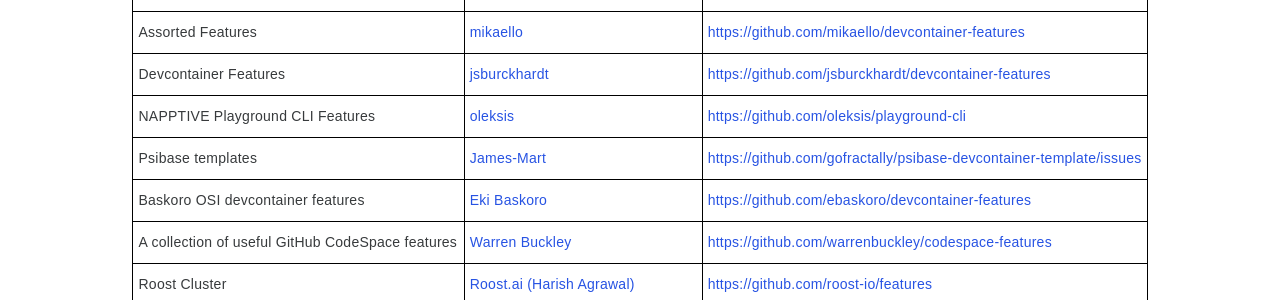
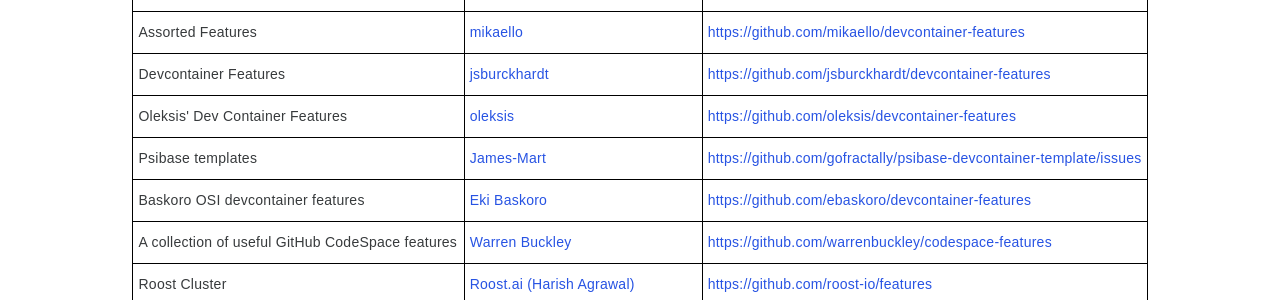
Before and after one commit to devcontainers/devcontainers.github.io, a Jekyll site: the page built from collections.html, in a window 1280 px wide. Shown: the part 1583-1883 px from the top of the page. Built offline with Jekyll 4.4.1, drawn with Linux system fonts in a browser that asks for light colours; nearby versions of some CDN libraries; comment, search, counter and statistics services are not loaded.

Commit message:
Update Oleksis' Collection Dev Container Features

```diff
--- a/_data/collection-index.yml
+++ b/_data/collection-index.yml
@@ -158,11 +158,11 @@
   contact: https://github.com/jsburckhardt/devcontainer-features/issues
   repository: https://github.com/jsburckhardt/devcontainer-features
   ociReference: ghcr.io/jsburckhardt/devcontainer-features
-- name: NAPPTIVE Playground CLI Features
+- name: Oleksis' Dev Container Features
   maintainer: oleksis
-  contact: https://github.com/oleksis/playground-cli/issues
-  repository: https://github.com/oleksis/playground-cli
-  ociReference: ghcr.io/oleksis/playground-cli
+  contact: https://github.com/oleksis/devcontainer-features/issues
+  repository: https://github.com/oleksis/devcontainer-features
+  ociReference: ghcr.io/oleksis/devcontainer-features
 - name: Psibase templates
   maintainer: James-Mart
   contact: https://github.com/gofractally/psibase-devcontainer-template/issues
```
